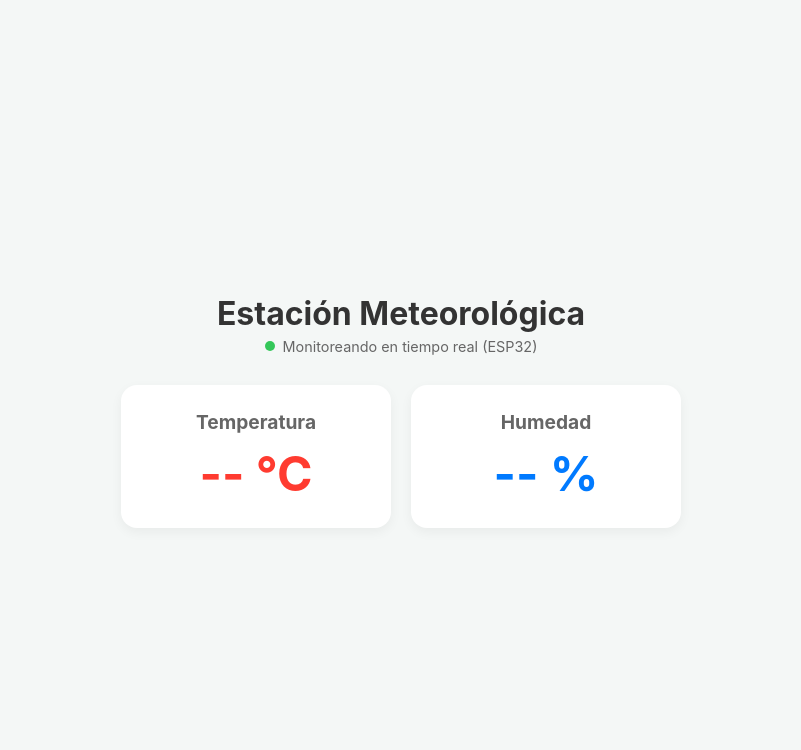
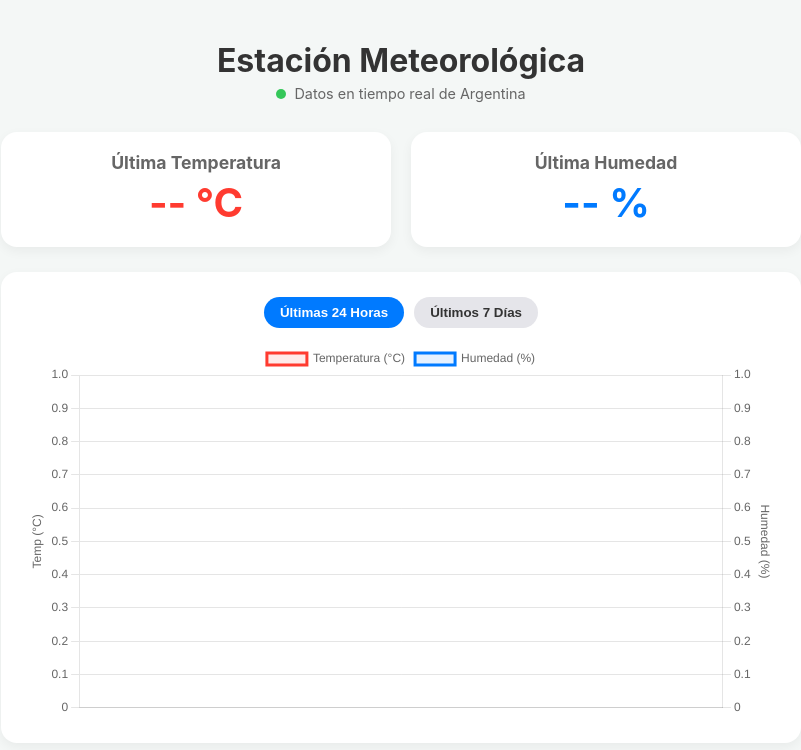
Before and after one commit to lkamimura/esp32-WeatherStation, a plain HTML site: page index.html in a window 1280 px wide. Shown: the whole page, without its empty margins (239-1040 px from the left). Drawn offline with nearby package versions, Linux system fonts and the light colour scheme; no server answers.

Commit message:
Update title and enhance chart functionality

```diff
--- a/index.html
+++ b/index.html
@@ -3,7 +3,8 @@
 <head>
     <meta charset="UTF-8">
     <meta name="viewport" content="width=device-width, initial-scale=1.0">
-    <title>Estación Meteorológica ESP32</title>
+    <title>Estación Meteorológica ESP32 - Historial</title>
+    <script src="https://cdn.jsdelivr.net/npm/chart.js"></script>
     <style>
         :root {
             --bg-color: #f4f7f6;
@@ -15,23 +16,17 @@
         }
 
         body {
-            font-family: -apple-system, BlinkMacSystemFont, "Segoe UI", Roboto, Helvetica, Arial, sans-serif;
+            font-family: -apple-system, BlinkMacSystemFont, "Segoe UI", Roboto, Arial, sans-serif;
             background-color: var(--bg-color);
             color: var(--text-color);
             margin: 0;
-            padding: 0;
+            padding: 20px;
             display: flex;
             flex-direction: column;
             align-items: center;
-            justify-content: center;
-            min-height: 100vh;
         }
 
-        h1 {
-            margin-bottom: 5px;
-            font-size: 2rem;
-            text-align: center;
-        }
+        h1 { margin-bottom: 5px; font-size: 2rem; }
 
         .status {
             font-size: 0.9rem;
@@ -47,7 +42,6 @@
             height: 10px;
             background-color: var(--hum-color);
             border-radius: 50%;
-            display: inline-block;
             animation: pulse 2s infinite;
         }
 
@@ -60,87 +54,210 @@
         .dashboard {
             display: flex;
             gap: 20px;
-            flex-wrap: wrap;
-            justify-content: center;
-            max-width: 600px;
+            max-width: 800px;
             width: 100%;
-            padding: 0 20px;
-            box-sizing: border-box;
+            margin-bottom: 25px;
         }
 
         .card {
             background: var(--card-bg);
             border-radius: 16px;
             box-shadow: 0 4px 12px rgba(0,0,0,0.05);
-            padding: 25px;
+            padding: 20px;
             flex: 1;
-            min-width: 200px;
             text-align: center;
-            transition: transform 0.2s;
         }
 
-        .card:hover {
-            transform: translateY(-5px);
+        .card h2 { margin: 0 0 5px 0; font-size: 1.1rem; color: #666; }
+        .value { font-size: 2.5rem; font-weight: bold; margin: 0; }
+        .temp-val { color: var(--temp-color); }
+        .hum-val { color: var(--primary); }
+
+        .chart-container {
+            background: var(--card-bg);
+            border-radius: 16px;
+            box-shadow: 0 4px 12px rgba(0,0,0,0.05);
+            padding: 25px;
+            max-width: 800px;
+            width: 100%;
+            box-sizing: border-box;
         }
 
-        .card h2 {
-            margin: 0 0 10px 0;
-            font-size: 1.2rem;
-            color: #666;
+        .chart-actions {
+            display: flex;
+            justify-content: center;
+            gap: 10px;
+            margin-bottom: 15px;
         }
 
-        .value {
-            font-size: 3rem;
-            font-weight: bold;
-            margin: 0;
+        .btn {
+            background-color: #e5e5ea;
+            border: none;
+            padding: 8px 16px;
+            border-radius: 20px;
+            cursor: pointer;
+            font-weight: 600;
+            color: #333;
+            transition: all 0.2s;
         }
 
-        .temp-val { color: var(--temp-color); }
-        .hum-val { color: var(--primary); }
+        .btn.active {
+            background-color: var(--primary);
+            color: white;
+        }
+
+        @media (max-width: 600px) {
+            .dashboard { flex-direction: column; }
+        }
     </style>
 </head>
 <body>
 
     <h1>Estación Meteorológica</h1>
     <div class="status">
-        <span class="dot"></span> Monitoreando en tiempo real (ESP32)
+        <span class="dot"></span> Datos en tiempo real de Argentina
     </div>
 
     <div class="dashboard">
         <div class="card">
-            <h2>Temperatura</h2>
+            <h2>Última Temperatura</h2>
             <p id="temp" class="value temp-val">-- °C</p>
         </div>
-
         <div class="card">
-            <h2>Humedad</h2>
+            <h2>Última Humedad</h2>
             <p id="hum" class="value hum-val">-- %</p>
         </div>
     </div>
 
+    <div class="chart-container">
+        <div class="chart-actions">
+            <button id="btnDia" class="btn active" onclick="cambiarFiltro('dia')">Últimas 24 Horas</button>
+            <button id="btnSemana" class="btn" onclick="cambiarFiltro('semana')">Últimos 7 Días</button>
+        </div>
+        <canvas id="graficoHistorial"></canvas>
+    </div>
+
     <script>
-        const url = 'https://esp32-weatherstation-50cbc-default-rtdb.firebaseio.com/sensor.json';
+        const url = 'https://esp32-weatherstation-50cbc-default-rtdb.firebaseio.com/historial.json';
+        let chart;
+        let datosGlobales = [];
+        let filtroActual = 'dia'; // 'dia' o 'semana'
 
-        async function actualizarDatos() {
+        // Inicializar el gráfico vacío al cargar la página
+        void function inicializarGrafico() {
+            const ctx = document.getElementById('graficoHistorial').getContext('2d');
+            chart = new Chart(ctx, {
+                type: 'line',
+                data: {
+                    labels: [],
+                    datasets: [
+                        {
+                            label: 'Temperatura (°C)',
+                            borderColor: '#ff3b30',
+                            backgroundColor: 'rgba(255, 59, 48, 0.1)',
+                            data: [],
+                            yAxisID: 'yTemp',
+                            tension: 0.3
+                        },
+                        {
+                            label: 'Humedad (%)',
+                            borderColor: '#007aff',
+                            backgroundColor: 'rgba(0, 122, 255, 0.1)',
+                            data: [],
+                            yAxisID: 'yHum',
+                            tension: 0.3
+                        }
+                    ]
+                },
+                options: {
+                    responsive: true,
+                    scales: {
+                        yTemp: { type: 'linear', position: 'left', title: { display: true, text: 'Temp (°C)' } },
+                        yHum: { type: 'linear', position: 'right', title: { display: true, text: 'Humedad (%)' }, grid: { drawOnChartArea: false } }
+                    }
+                }
+            });
+        }();
+
+        async function obtenerHistorial() {
             try {
                 const response = await fetch(url);
                 const data = await response.json();
 
-                if (data) {
-                    // Validamos que existan las propiedades antes de asignarlas
-                    document.getElementById('temp').innerText = (data.temperatura !== undefined) ? data.temperatura.toFixed(1) + " °C" : "-- °C";
-                    document.getElementById('hum').innerText = (data.humedad !== undefined) ? data.humedad.toFixed(1) + " %" : "-- %";
+                if (!data) return;
+
+                // Firebase devuelve un objeto con IDs locos, lo transformamos a un Array plano ordenado
+                datosGlobales = Object.keys(data).map(key => data[key]).filter(item => item.tiempo);
+
+                // 1. Mostrar los valores más recientes en las tarjetas superiores
+                const ultimoRegistro = datosGlobales[datosGlobales.length - 1];
+                if (ultimoRegistro) {
+                    document.getElementById('temp').innerText = ultimoRegistro.temperatura.toFixed(1) + " °C";
+                    document.getElementById('hum').innerText = ultimoRegistro.humedad.toFixed(1) + " %";
                 }
+
+                // 2. Procesar y renderizar el gráfico según el filtro activo
+                procesarYGraficar();
+
             } catch (error) {
-                console.error("Error obteniendo datos de Firebase:", error);
+                console.error("Error procesando datos históricos:", error);
             }
         }
 
-        // Primera carga al abrir la página
-        actualizarDatos();
+        function procesarYGraficar() {
+            const ahora = new Date();
+            let datosFiltrados = [];
 
-        // Actualiza cada 5 segundos
-        setInterval(actualizarDatos, 5000);
+            if (filtroActual === 'dia') {
+                // Filtrar registros de las últimas 24 horas
+                const limite24h = ahora.getTime() - (24 * 60 * 60 * 1000);
+                datosFiltrados = datosGlobales.filter(item => {
+                    const fechaItem = new Date(item.tiempo.replace(" ", "T")); // Reemplazo seguro para ISO
+                    return fechaItem.getTime() >= limite24h;
+                });
+            } else if (filtroActual === 'semana') {
+                // Filtrar registros de los últimos 7 días
+                const limite7d = ahora.getTime() - (7 * 24 * 60 * 60 * 1000);
+                datosFiltrados = datosGlobales.filter(item => {
+                    const fechaItem = new Date(item.tiempo.replace(" ", "T"));
+                    return fechaItem.getTime() >= limite7d;
+                });
+            }
+
+            // Mapear las etiquetas (eje X) y los valores (eje Y)
+            const labels = datosFiltrados.map(item => {
+                // Si es filtro diario, mostramos solo HH:MM. Si es semanal, Fecha + Hora.
+                if (filtroActual === 'dia') {
+                    return item.tiempo.split(" ")[1].substring(0, 5);
+                } else {
+                    const partes = item.tiempo.split(" ");
+                    const fechaCorta = partes[0].substring(5); // MM-DD
+                    return fechaCorta + " " + partes[1].substring(0, 5);
+                }
+            });
+
+            const temperaturas = datosFiltrados.map(item => item.temperatura);
+            const humedades = datosFiltrados.map(item => item.humedad);
+
+            // Inyectar datos nuevos al gráfico y refrescarlo
+            chart.data.labels = labels;
+            chart.data.datasets[0].data = temperaturas;
+            chart.data.datasets[1].data = humedades;
+            chart.update();
+        }
+
+        function cambiarFiltro(tipo) {
+            filtroActual = tipo;
+            document.getElementById('btnDia').classList.toggle('active', tipo === 'dia');
+            document.getElementById('btnSemana').classList.toggle('active', tipo === 'semana');
+            procesarYGraficar();
+        }
+
+        // Carga inicial al abrir la página
+        obtenerHistorial();
+
+        // Actualizar datos automáticamente de fondo cada 1 minuto (60000 ms)
+        setInterval(obtenerHistorial, 60000);
     </script>
 </body>
 </html>
```
